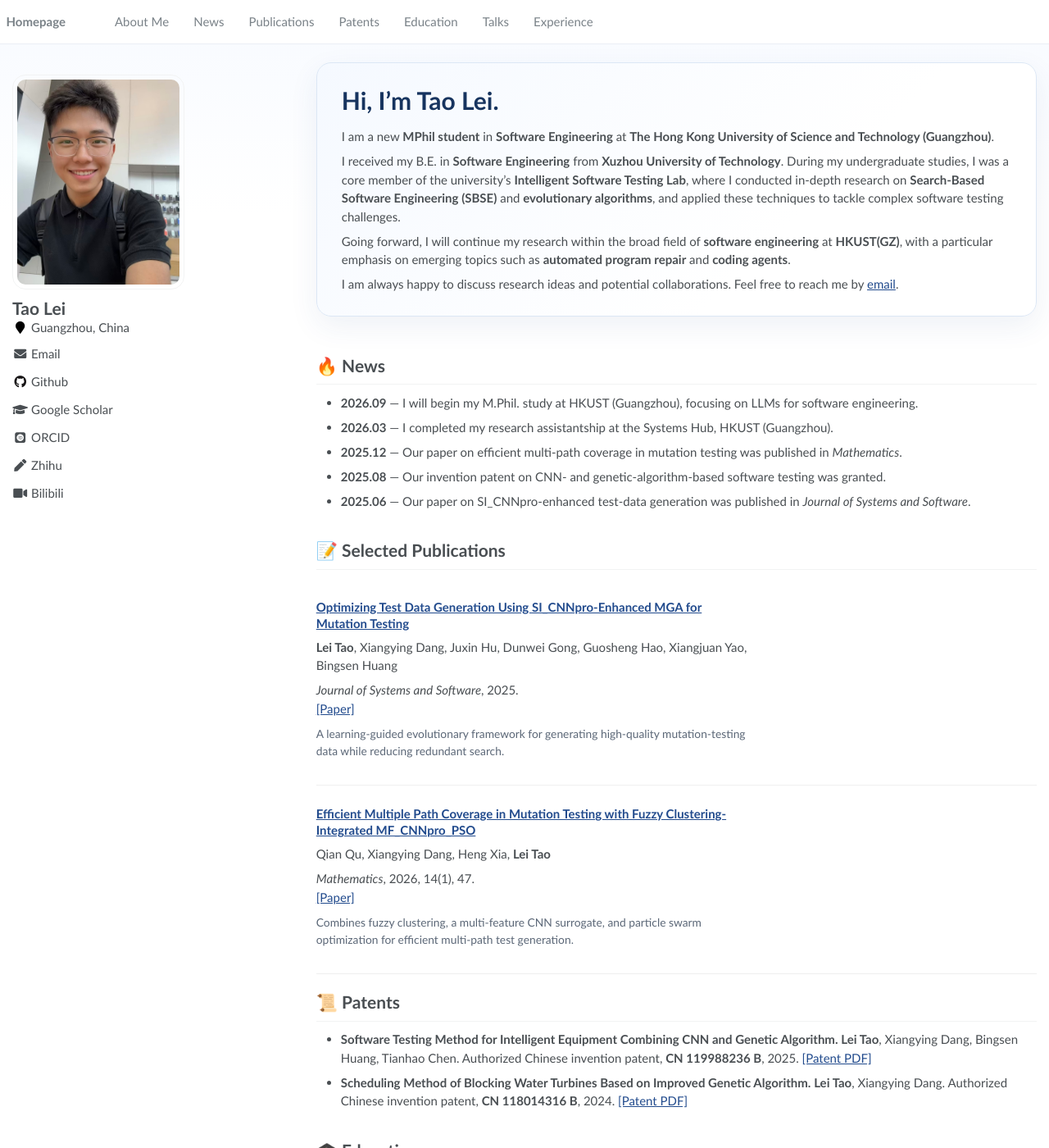
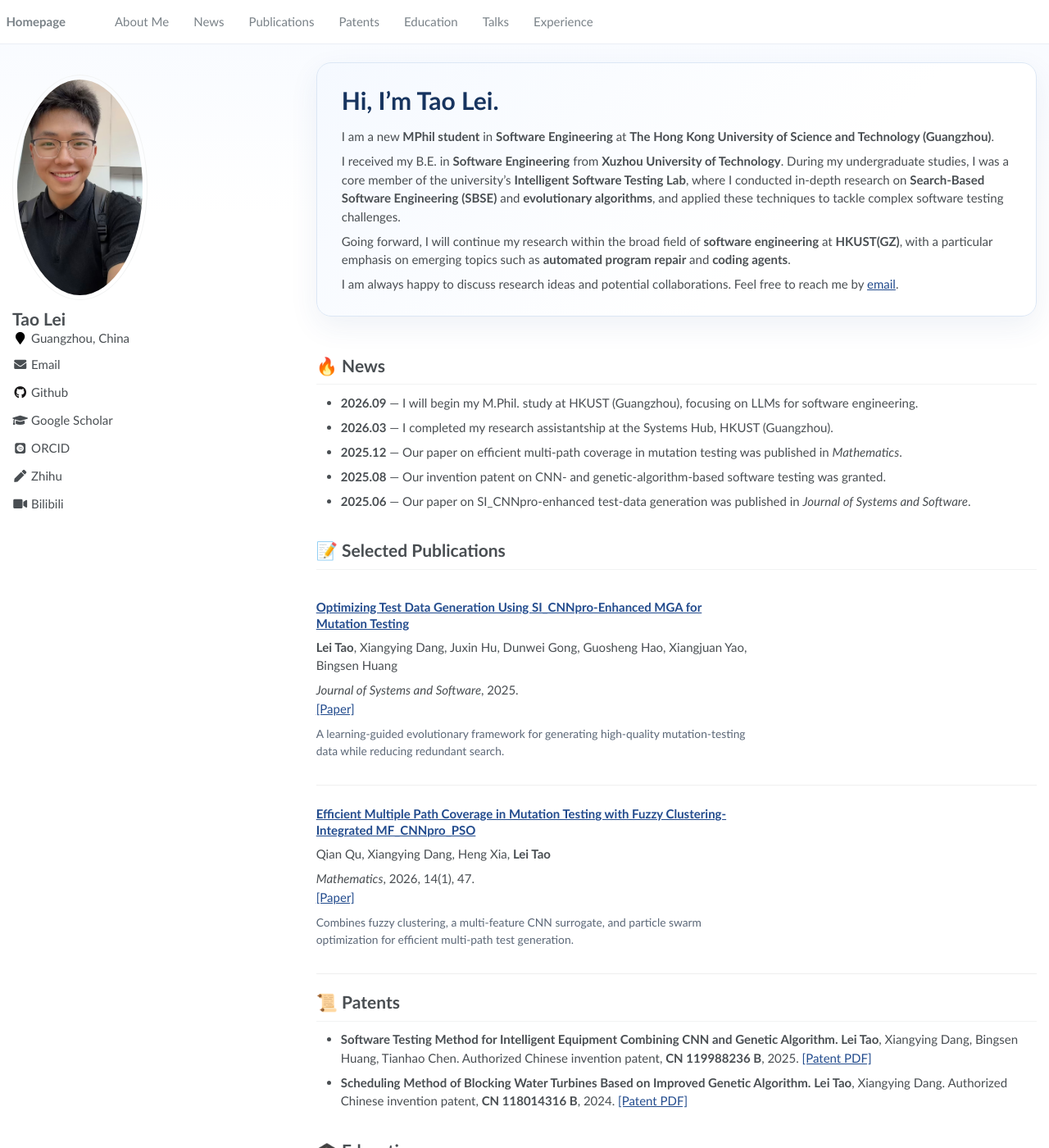
Before and after one commit to LayTAO/laytao.github.io, a Jekyll site: the page built from _pages/about.md, in a window 1280 px wide and 1400 px high. Shown: the whole window at 82% size. Built offline with Jekyll 4.4.1, drawn with Linux system fonts in a browser that asks for light colours; some web fonts are replaced.

Commit message:
Update main.scss

```diff
--- a/assets/css/main.scss
+++ b/assets/css/main.scss
@@ -201,22 +201,22 @@ body {
 
 .author__avatar img {
     width: 100%;
-    max-width: 210px;
-    aspect-ratio: 4 / 5;
+    max-width: 165px;
+    aspect-ratio: 3 / 5;
     object-fit: cover;
-    object-position: center 20%;
-    border-radius: 16px;
+    object-position: center 18%;
+    border-radius: 50%;
 }
 
 @media (max-width: 767px) {
     .profile_box > .author__avatar {
-        width: 105px;
-        flex: 0 0 105px;
+        width: 88px;
+        flex: 0 0 88px;
     }
 
     .author__avatar img {
-        min-width: 105px;
-        max-width: 105px;
+        min-width: 88px;
+        max-width: 88px;
     }
 
     .intro-card {
```
